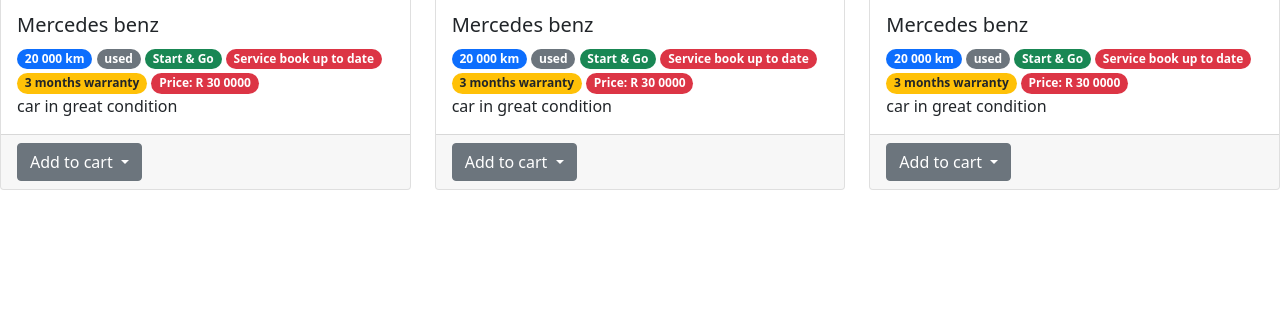
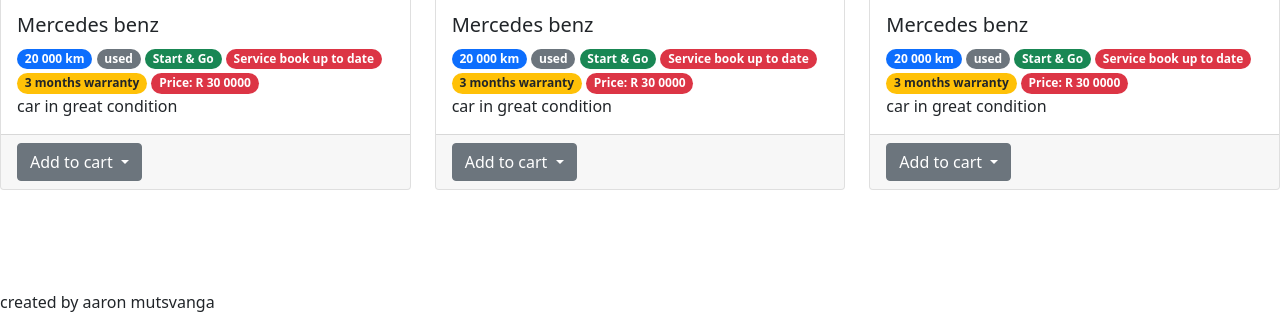
Before and after one commit to Hopeofblackman/car-dealership, a plain HTML site: page index.html in a window 1280 px wide. Shown: the part 1486-1800 px from the top of the page. Before the commit the page ends 1676 px from the top, so only its background shows below. Drawn offline with nearby package versions, Linux system fonts and the light colour scheme.

Commit message:
hdbshuhi

```diff
--- a/index.html
+++ b/index.html
@@ -311,6 +311,6 @@
 
 
 
-
+   <footer>created by aaron mutsvanga</footer>
 </body>
 </html>
```
